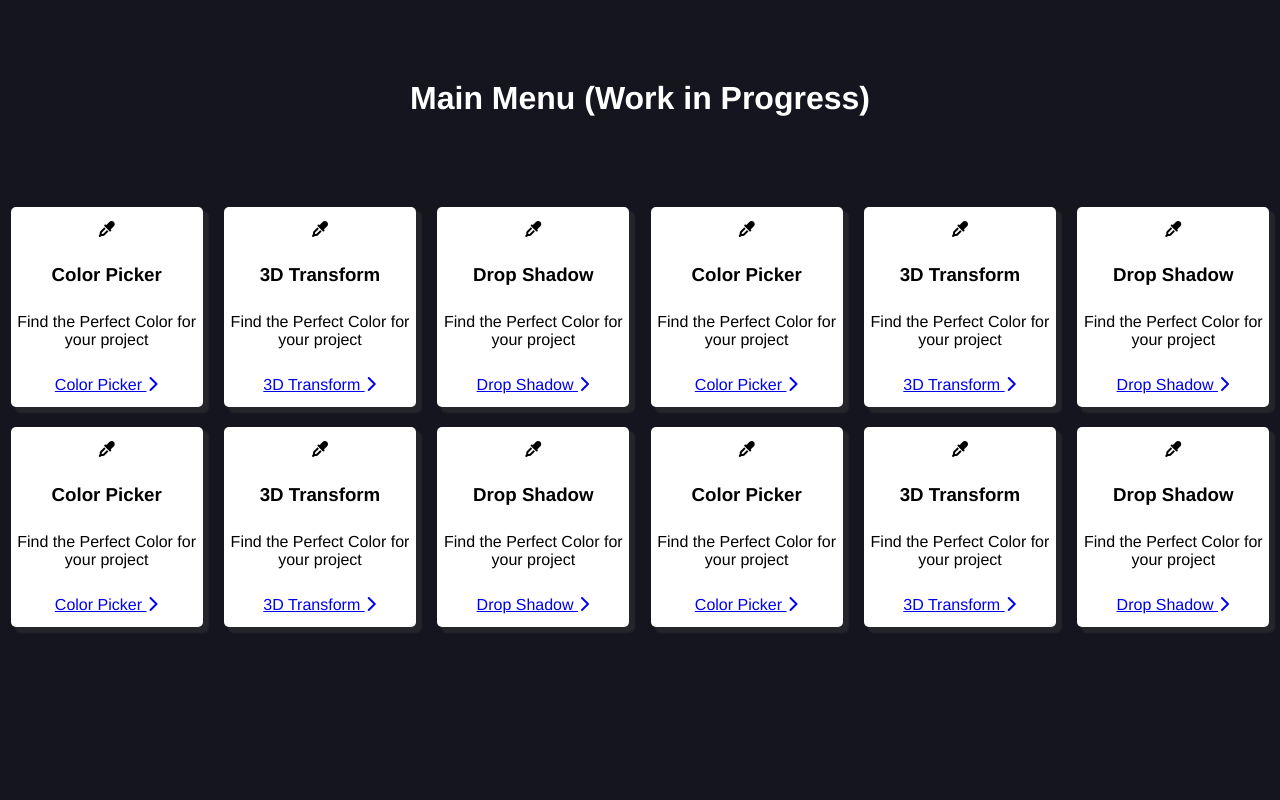
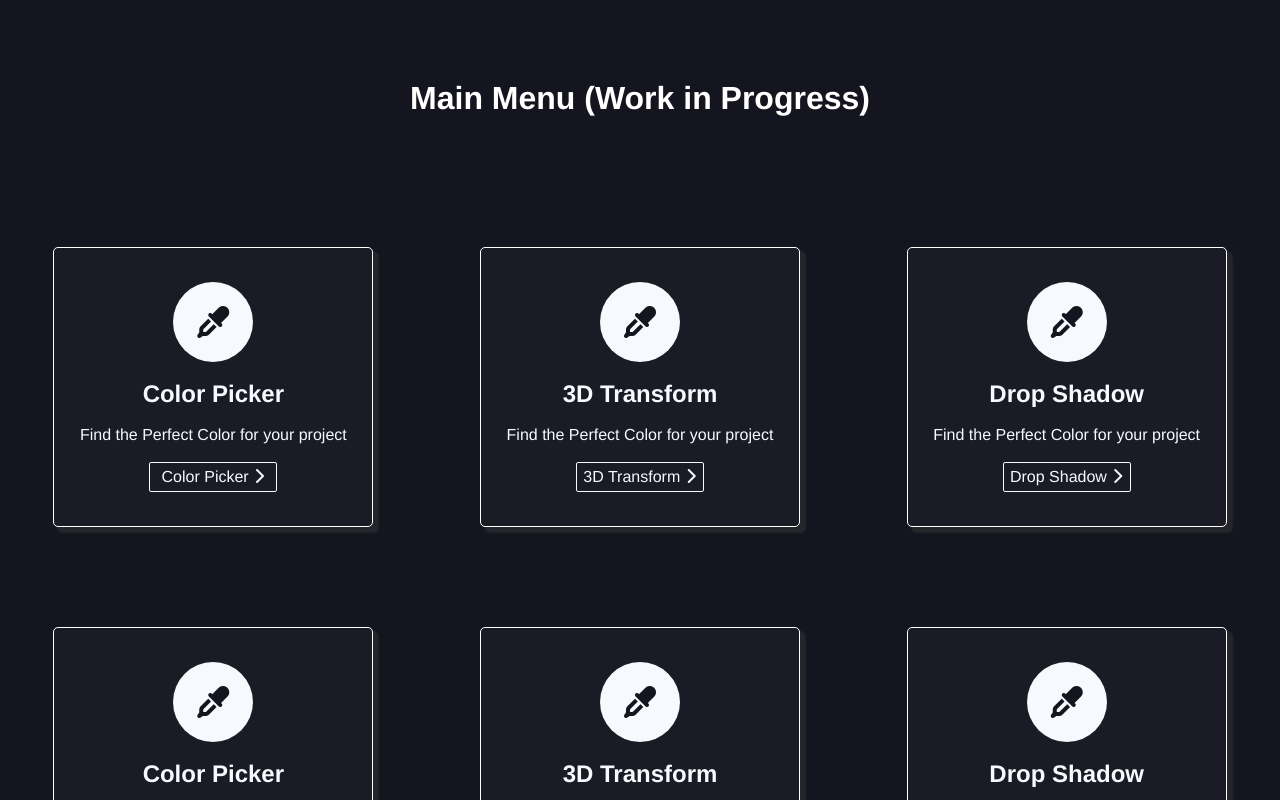
Before and after one commit to JoelStorr/shape-css, a Vue app: page /main-menue in a window 1280 px wide. Built offline with nearby package versions, Linux system fonts and the light colour scheme.

Commit message:
Designed Base Card for Main Menu

```diff
--- a/src/components/Base/BaseCard.component.vue
+++ b/src/components/Base/BaseCard.component.vue
@@ -1,9 +1,9 @@
 <template>
   <div class="base-card" :style="cssVars">
-    <i :class="['fa-solid', setIcon]"></i>
-    <h3>{{ name }}</h3>
+    <i :class="['fa-solid', 'main-icon', setIcon]"></i>
+    <h2>{{ name }}</h2>
     <p>{{ desc }}</p>
-    <router-link :to="toolPath">
+    <router-link :to="toolPath" class="outline-btn">
       {{ name }}
       <i class="fa-solid fa-chevron-right"></i>
     </router-link>
@@ -33,14 +33,44 @@ export default {
 
 <style lang="scss" scoped>
 .base-card {
-  width: 15vw;
-  height: 25vh;
-  background-color: white;
+  width: 25vw;
+  height: 35vh;
+  border: 1px solid white;
+  background-color: #ffffff06;
   border-radius: 5px;
   box-shadow: 5px 5px 2px 1px rgba(55, 55, 56, 0.515);
   display: flex;
   flex-direction: column;
   justify-content: space-around;
+  align-items: center;
   margin: var(--padding-tb) var(--padding-lr);
+  padding: 25px;
+}
+
+h2,
+p {
+  color: #f8f9ff;
+}
+
+.main-icon {
+  background-color: #f8f9ff;
+  width: 80px;
+  height: 80px;
+  text-align: center;
+  vertical-align: middle;
+  line-height: 80px;
+  border-radius: 50px;
+  font-size: 2rem;
+  color: #14151f;
+}
+.outline-btn {
+  border: 1px solid #f8f9ff;
+  margin: 0 20px;
+  padding: 5px 0;
+  text-decoration: none;
+  color: #f8f9ff;
+  border-radius: 2px;
+  max-width: 15vw;
+  min-width: 10vw;
 }
 </style>
--- a/src/views/MenueView.vue
+++ b/src/views/MenueView.vue
@@ -10,7 +10,7 @@
         :desc="example.desc"
         :toolPath="example.toolPath"
         :key="example.toolPath"
-        :setPadding="['10px', '5px']"
+        :setPadding="['50px', '10px']"
       />
     </div>
   </div>
@@ -108,6 +108,8 @@ export default {
   width: 100vw;
   height: 100vh;
   background-color: #14151f;
+  overflow-y: scroll;
+  overflow-x: hidden;
 }
 
 .menue-container {
```
